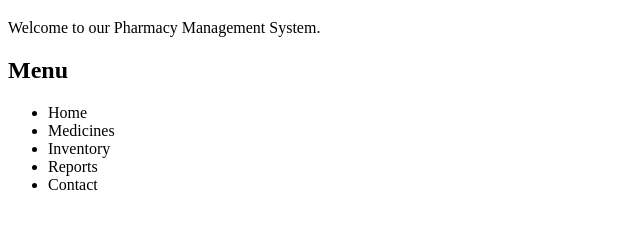
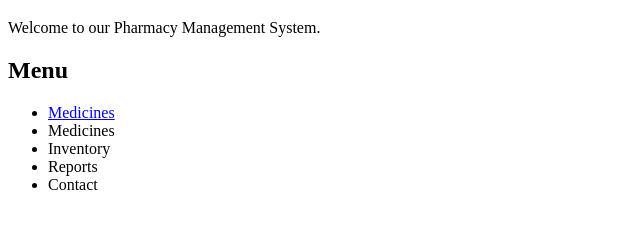
Before and after one commit to nurumohammed1491-gif/pharmacy-management-system-for-all-sector, a plain HTML site: page index.html in a window 1280 px wide. Shown: the part 61-290 px from the top of the page, without its empty margins (0-640 px from the left). Drawn offline with Linux system fonts and the light colour scheme.

Commit message:
Update index.html

```diff
--- a/index.html
+++ b/index.html
@@ -12,7 +12,7 @@
 
   <h2>Menu</h2>
   <ul>
-    <li>Home</li>
+    <li><a href="medicines.html">Medicines</a></li>
     <li>Medicines</li>
     <li>Inventory</li>
     <li>Reports</li>
```
